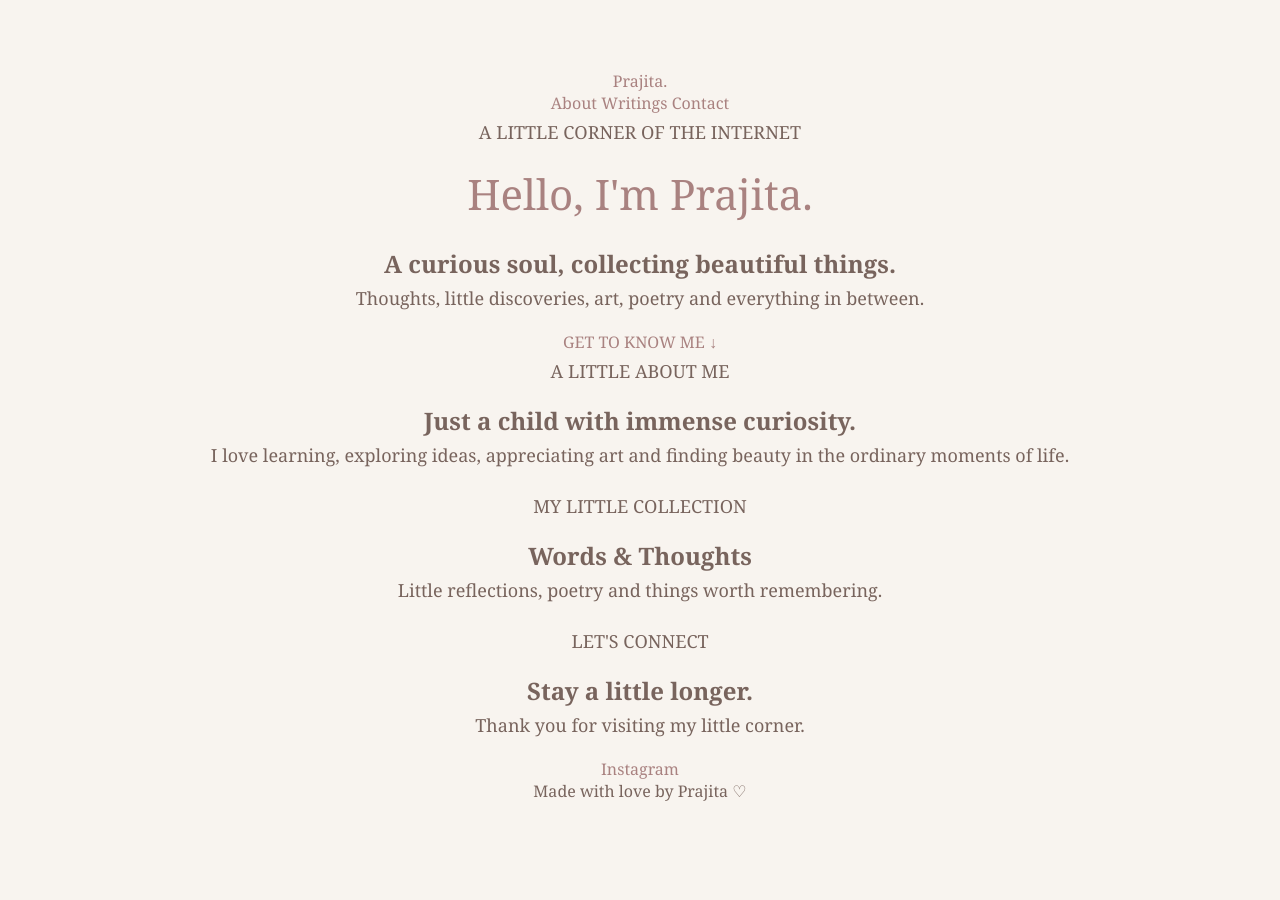
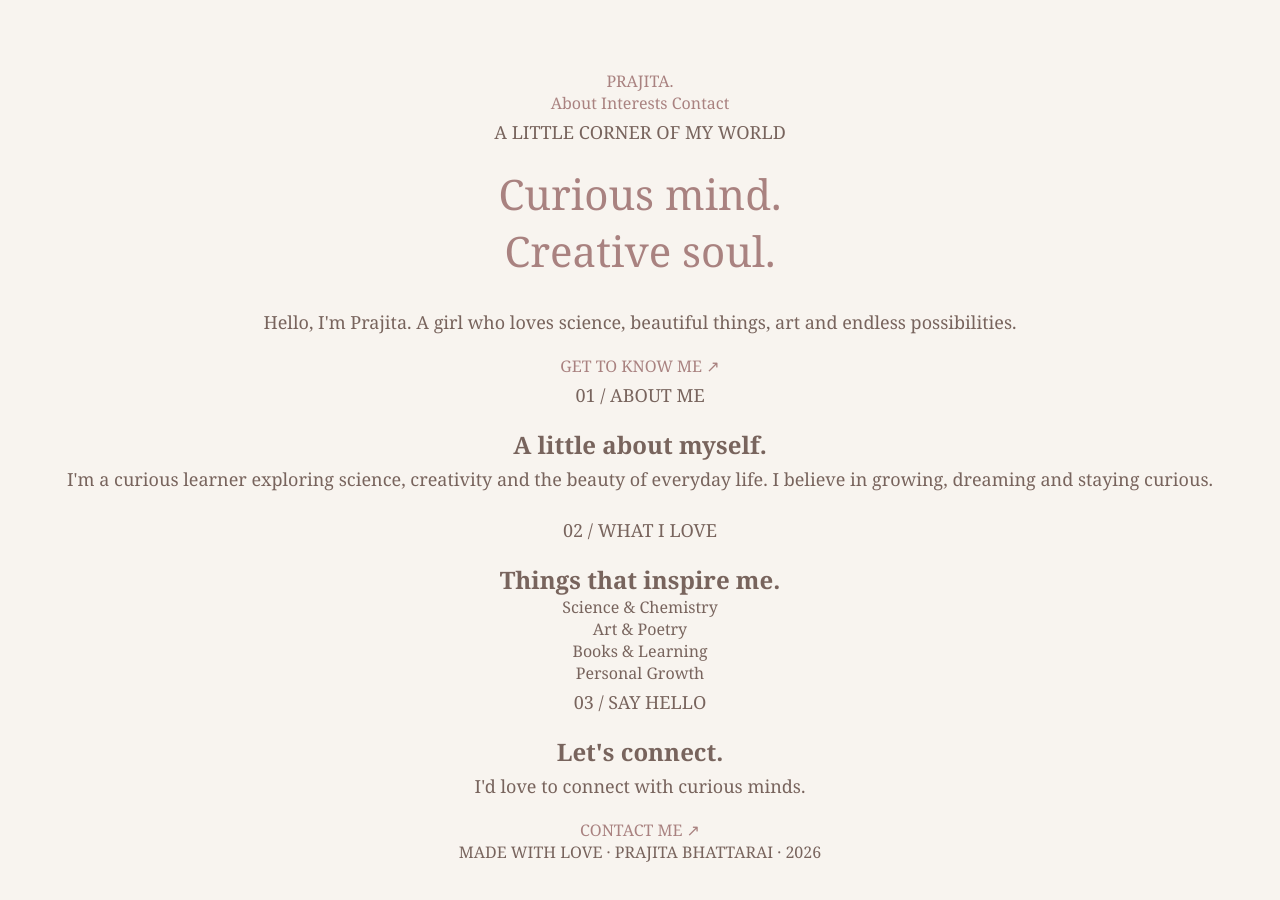
Before and after one commit to work-prajita/Prajita, a plain HTML site: page index.html in a window 1280 px wide. Before the commit the page ends 872 px from the top, so only its background shows below. Drawn offline with Linux system fonts and the light colour scheme.

Commit message:
Update index.html

```diff
--- a/index.html
+++ b/index.html
@@ -5,61 +5,62 @@
   <meta charset="UTF-8">
   <meta name="viewport" content="width=device-width, initial-scale=1.0">
   <title>Prajita Bhattarai</title>
+  <link rel="preconnect" href="https://fonts.googleapis.com">
+  <link href="https://fonts.googleapis.com/css2?family=DM+Sans:wght@400;500;600&family=Playfair+Display:wght@400;500;600&display=swap" rel="stylesheet">
   <link rel="stylesheet" href="style.css">
 </head>
-
 <body>
 
+<header>
+  <a class="logo" href="#">PRAJITA.</a>
   <nav>
-        <a href="#home">Prajita.</a>
-        <div>
     <a href="#about">About</a>
-            <a href="#writings">Writings</a>
+    <a href="#interests">Interests</a>
     <a href="#contact">Contact</a>
-        </div>
   </nav>
-
-    <header id="home">
-        <p class="small-heading">A LITTLE CORNER OF THE INTERNET</p>
-
-        <h1>Hello, I'm Prajita.</h1>
-
-        <h2>A curious soul, collecting beautiful things.</h2>
-
-        <p>
-            Thoughts, little discoveries, art, poetry
-            and everything in between.
-        </p>
-
-        <a class="explore" href="#about">GET TO KNOW ME ↓</a>
 </header>
 
+<main>
+  <section class="hero">
+    <p class="eyebrow">A LITTLE CORNER OF MY WORLD</p>
+    <h1>Curious mind.<br><span>Creative soul.</span></h1>
+    <p class="intro">
+      Hello, I'm Prajita. A girl who loves science,
+      beautiful things, art and endless possibilities.
+    </p>
+    <a class="button" href="#about">GET TO KNOW ME ↗</a>
+  </section>
+
   <section id="about">
-        <p class="small-heading">A LITTLE ABOUT ME</p>
-        <h2>Just a child with immense curiosity.</h2>
+    <p class="eyebrow">01 / ABOUT ME</p>
+    <h2>A little about myself.</h2>
     <p>
-            I love learning, exploring ideas,
-            appreciating art and finding beauty
-            in the ordinary moments of life.
+      I'm a curious learner exploring science, creativity
+      and the beauty of everyday life. I believe in
+      growing, dreaming and staying curious.
     </p>
   </section>
 
-    <section id="writings">
-        <p class="small-heading">MY LITTLE COLLECTION</p>
-        <h2>Words & Thoughts</h2>
-        <p>Little reflections, poetry and things worth remembering.</p>
+  <section id="interests">
+    <p class="eyebrow">02 / WHAT I LOVE</p>
+    <h2>Things that inspire me.</h2>
+    <div class="interests">
+      <article>Science & Chemistry</article>
+      <article>Art & Poetry</article>
+      <article>Books & Learning</article>
+      <article>Personal Growth</article>
+    </div>
   </section>
 
   <section id="contact">
-        <p class="small-heading">LET'S CONNECT</p>
-        <h2>Stay a little longer.</h2>
-        <p>Thank you for visiting my little corner.</p>
-        <a href="https://instagram.com/">Instagram</a>
+    <p class="eyebrow">03 / SAY HELLO</p>
+    <h2>Let's connect.</h2>
+    <p>I'd love to connect with curious minds.</p>
+    <a class="button" href="mailto:YOUR_EMAIL_HERE">CONTACT ME ↗</a>
   </section>
+</main>
 
-    <footer>
-        Made with love by Prajita ♡
-    </footer>
+<footer>MADE WITH LOVE · PRAJITA BHATTARAI · 2026</footer>
 
 </body>
 </html>
```
Lines whose indentation alone changed are shown as unchanged.
